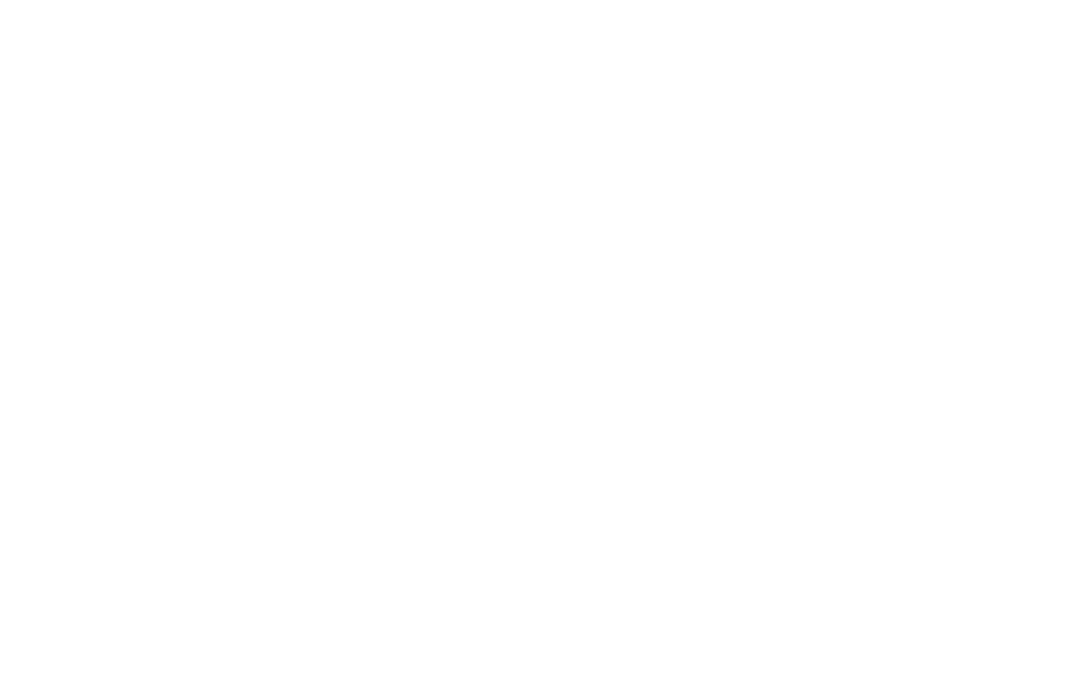
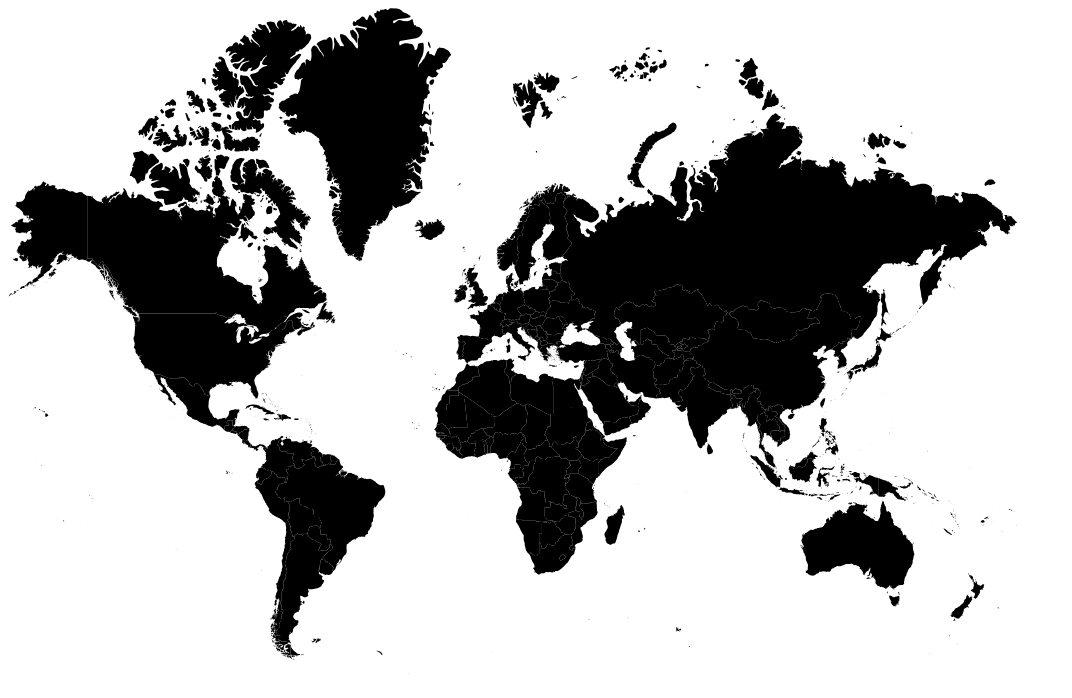
Before and after one commit to jabteepabuser/NetNinja-Tutorial, a plain HTML site: page index.html in a window 1280 px wide. Shown: the whole page, without its empty margins (0-1072 px from the left). Drawn offline with Linux system fonts and the light colour scheme.

Commit message:
added world svg

```diff
--- a/index.html
+++ b/index.html
@@ -5,6 +5,7 @@
     <title>Bruh Moment?</title>
 </head>
 <body>
+    <img src="world.svg" alt="world map">
 
     <script src="sandbox.js"></script>
 </body>
```
Also changed, not shown: world.svg (added), 1 other file.
